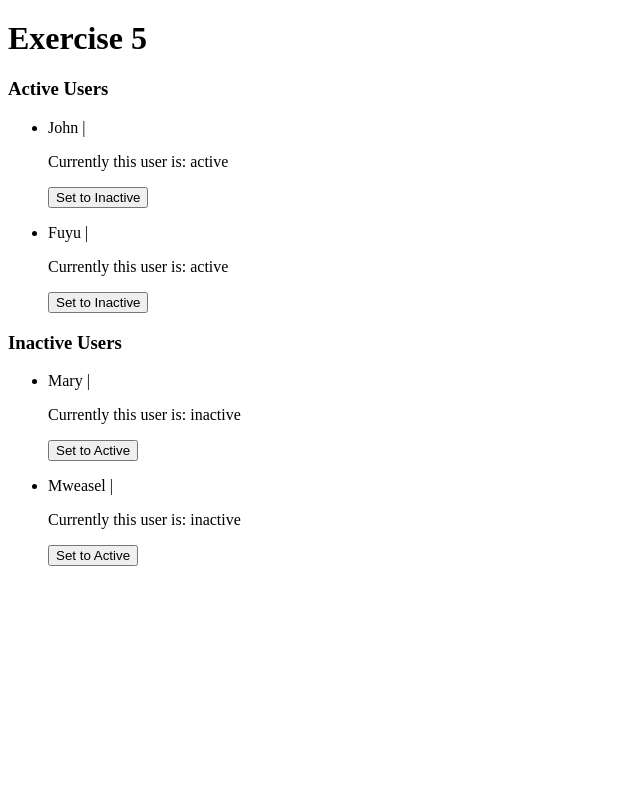
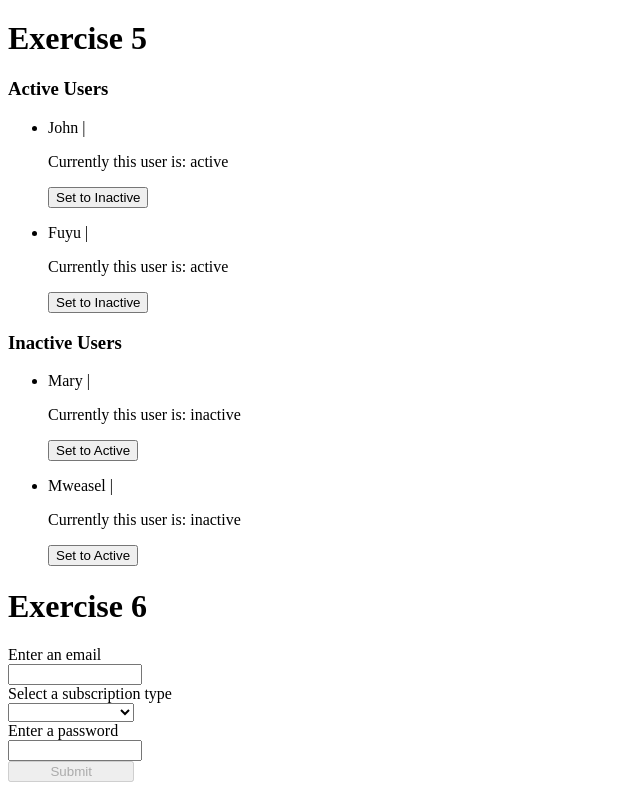
Before and after one commit to kotynskm/practice1, an Angular app: page / in a window 1280 px wide. Shown: the part 1288-2078 px from the top of the page, without its empty margins (0-640 px from the left). Before the commit the page ends 1870 px from the top, so only its background shows below. Built offline with nearby package versions, Linux system fonts and the light colour scheme; what src would draw is missing.

Commit message:
add exercise 6

```diff
--- a/src/app/app.component.html
+++ b/src/app/app.component.html
@@ -65,3 +65,6 @@
 
 <h1>Exercise 5</h1>
 <app-user-list></app-user-list>
+
+<h1>Exercise 6</h1>
+<app-form></app-form>
--- a/src/app/app.module.ts
+++ b/src/app/app.module.ts
@@ -11,6 +11,7 @@ import { OddComponent } from './game-control/odd/odd.component';
 import { EvenComponent } from './game-control/even/even.component';
 import { UserComponent } from './user-list/user/user.component';
 import { UserListComponent } from './user-list/user-list.component';
+import { FormComponent } from './form/form.component';
 
 @NgModule({
   declarations: [
@@ -23,6 +24,7 @@ import { UserListComponent } from './user-list/user-list.component';
     EvenComponent,
     UserComponent,
     UserListComponent,
+    FormComponent,
   ],
   imports: [BrowserModule, HttpClientModule, FormsModule],
   providers: [],
--- /dev/null
+++ b/src/app/form/form.component.css
@@ -0,0 +1,14 @@
+.form {
+  display: flex;
+  flex-direction: column;
+}
+input[type="email"],
+input[type="text"],
+select,
+button {
+  max-width: 10%;
+}
+
+input.ng-invalid.ng-touched {
+  border: red 5px solid;
+}
--- /dev/null
+++ b/src/app/form/form.component.html
@@ -0,0 +1,33 @@
+<div class="container">
+  <form class="form" #f="ngForm" (ngSubmit)="onSubmit(f)">
+    <label>Enter an email</label>
+    <input
+      type="email"
+      #email="ngModel"
+      required
+      class="form-control"
+      name="email"
+      ngModel
+    />
+    <span *ngIf="!email.valid && email.touched">Enter a valid email!</span>
+    <label>Select a subscription type</label>
+    <select class="form-control" name="subscription" ngModel>
+      <option>Basic</option>
+      <option>Advanced</option>
+      <option>Pro</option>
+    </select>
+    <label>Enter a password</label>
+    <input
+      type="text"
+      #password="ngModel"
+      required
+      class="form-control"
+      name="password"
+      ngModel
+    />
+    <span *ngIf="!password.valid && password.touched"
+      >Enter a valid password!</span
+    >
+    <button type="submit" [disabled]="!f.valid">Submit</button>
+  </form>
+</div>
--- /dev/null
+++ b/src/app/form/form.component.ts
@@ -0,0 +1,13 @@
+import { Component } from '@angular/core';
+import { NgForm } from '@angular/forms';
+
+@Component({
+  selector: 'app-form',
+  templateUrl: './form.component.html',
+  styleUrls: ['./form.component.css'],
+})
+export class FormComponent {
+  onSubmit(form: NgForm) {
+    console.log('form submitted: ', form.value);
+  }
+}
```
Also changed, not shown: 1 other file (tests, documents, lock files or other folders).
